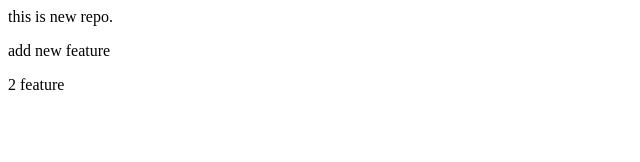
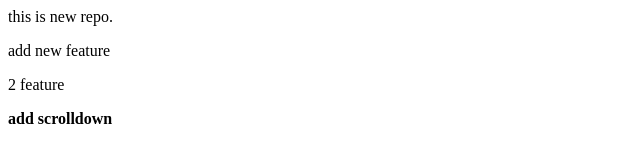
Before and after one commit to AI-By-Pankaj/localrepo, a plain HTML site: page index.html in a window 1280 px wide. Shown: the whole page, without its empty margins (0-640 px from the left). Drawn offline with Linux system fonts and the light colour scheme.

```diff
--- a/index.html
+++ b/index.html
@@ -1,3 +1,4 @@
 <p>this is new repo.</p>
 <p>add new feature</p>
 <p>2 feature</p>
+<b>add scrolldown</b>
```
